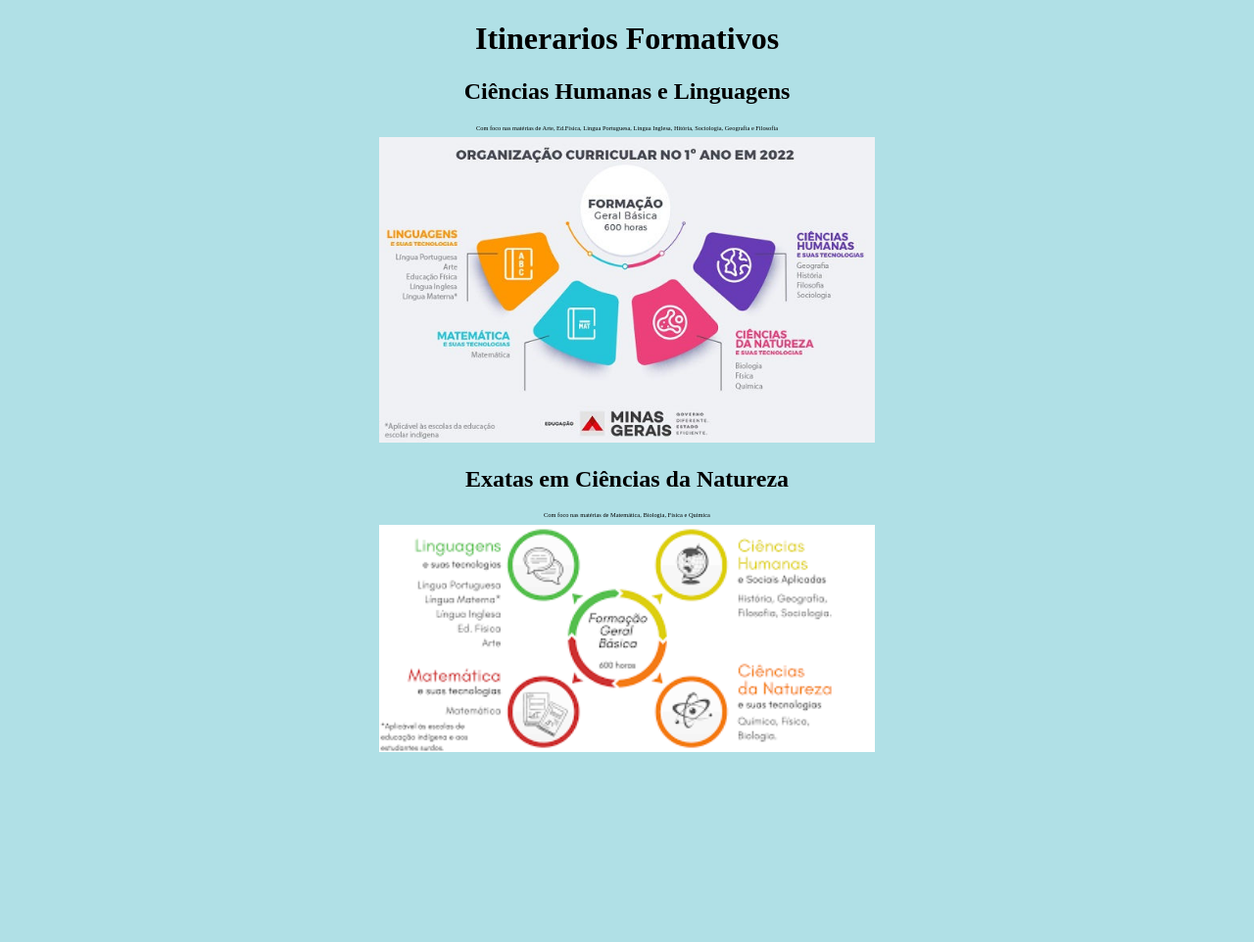
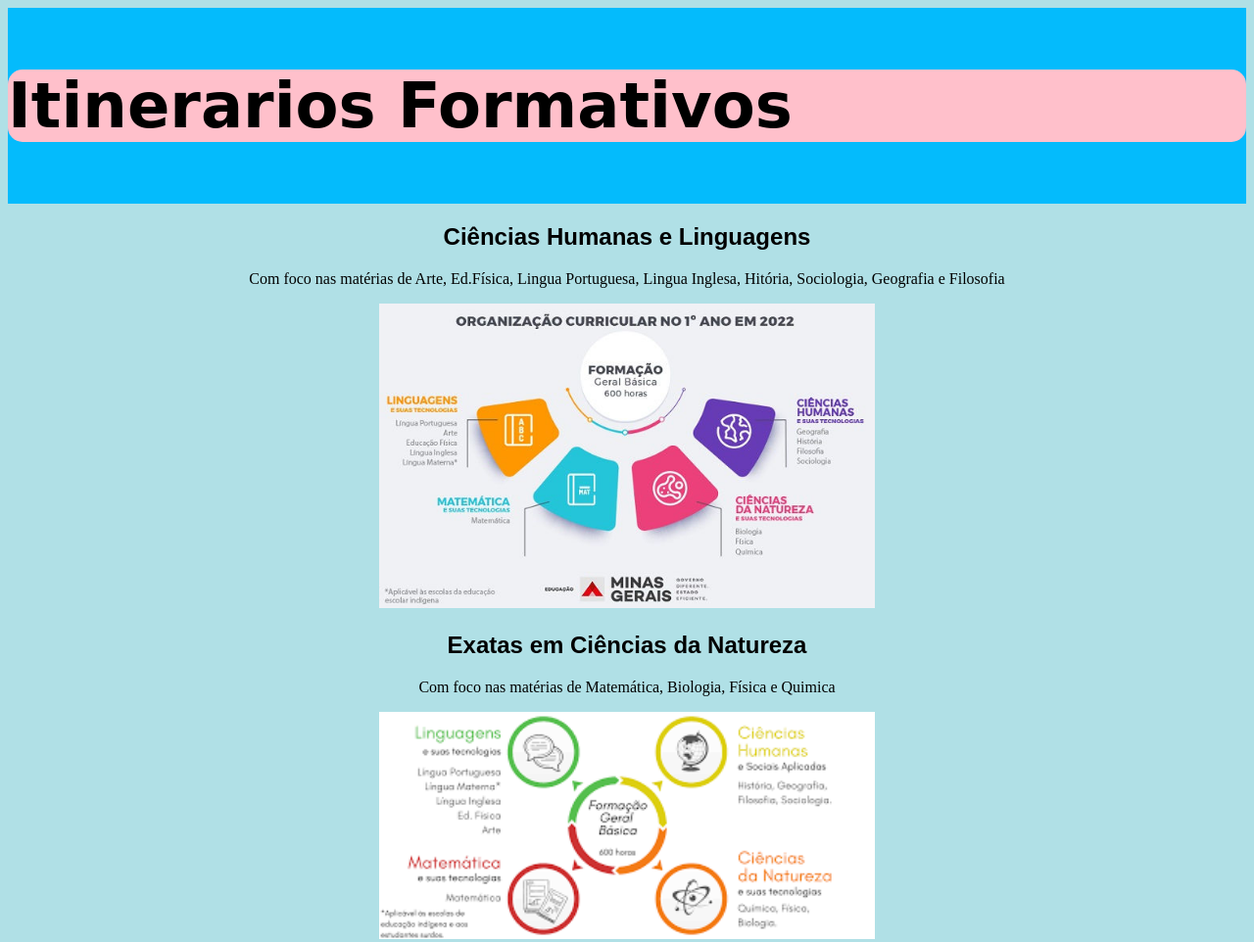
Before and after one commit to camiis145/projeto-wilsonjoffre, a plain HTML site: page index.html in a window 1280 px wide. Shown: the whole page at 98% size. Before the commit the page ends 800 px from the top, so only its background shows below. Drawn offline with Linux system fonts and the light colour scheme.

Commit message:
Add files via upload

```diff
--- a/index.html
+++ b/index.html
@@ -8,10 +8,13 @@
     <link rel="stylesheet" href="style.css">
 </head>
 <body>
+
   <header>
-   <center><h1>Itinerarios Formativos</h1></center>
+    <div class="frase">
+
+<h1>Itinerarios Formativos</h1>
+  </div>
        </header>
-
 <center><h2>Ciências Humanas e Linguagens</h2>
   <p>Com foco nas matérias de Arte, Ed.Física, Lingua Portuguesa, Lingua Inglesa, Hitória, Sociologia, Geografia e Filosofia</p><center>
     <img id=linguagens src="linguagens.jpg">
--- a/style.css
+++ b/style.css
@@ -3,14 +3,12 @@ body{
 }
 #linguagens{
   width: 40%
-
 }
 #exatas{
   width:40%
 }
 p{
-  color: ; font-size:40% ; font-family:
-
+  color: ; font-size:100% ; font-family:
 }
 #caixa{
 position: relative;
@@ -18,7 +16,17 @@ width: 940px;
 margin: 0 auto;
 }
 
-header {
-background: #66CDAA
-font:
+h1{
+font-size: 400% ; font-family: cursive;
 }
+h2 {
+font-size: 150% ; font-family: sans-serif;
+
+}
+header{
+  background: #04bbfc;
+padding: 20px 0;
+}
+.frase{
+  background-color: pink ; font-size: center ; border-radius: 15px;
+}
```
